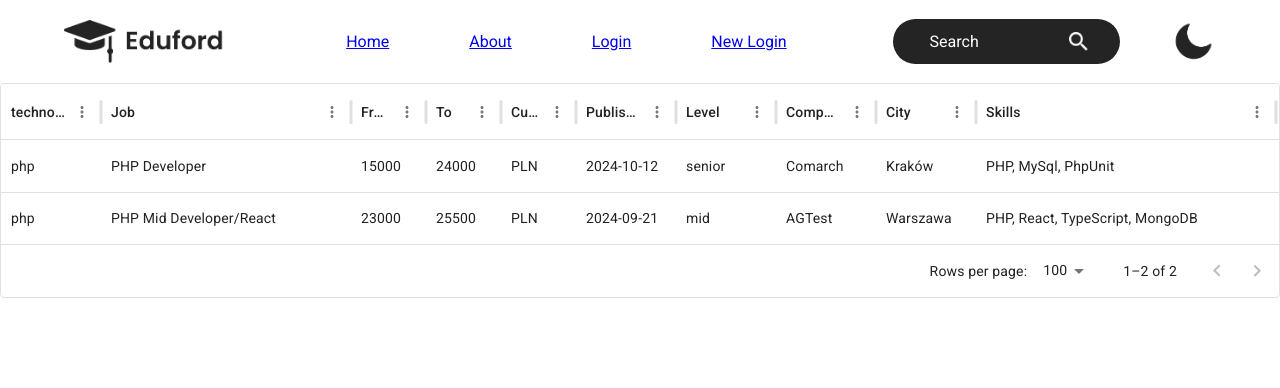
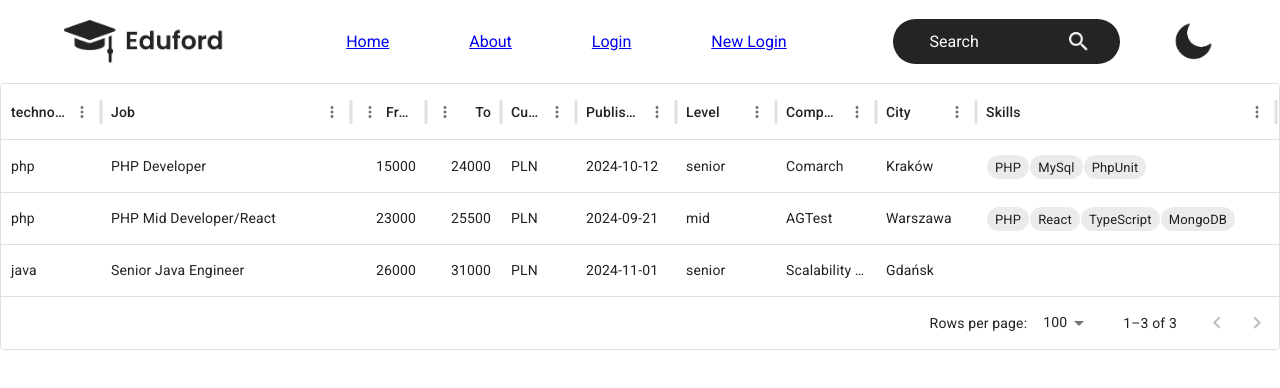
Before and after one commit to RobertCzaja/it-offers-client, a React (Create React App) app: page / in a window 1280 px wide. Shown: the top 388 px of the page. Built offline with nearby package versions, Linux system fonts and the light colour scheme.

Commit message:
Show skills as a separated chips

```diff
--- /dev/null
+++ b/src/Components/OfferList/OfferList.css
@@ -0,0 +1,3 @@
+.offer-list .skill-chip {
+    margin-left: 1px;
+}
--- a/src/Components/OfferList/OfferList.tsx
+++ b/src/Components/OfferList/OfferList.tsx
@@ -1,53 +1,39 @@
 import React from 'react';
 import {DataGrid, GridColDef, GridRowsProp} from '@mui/x-data-grid';
+import {MockedData} from "../../Mocks/MockedData";
+import {Chip} from "@mui/material";
+import './OfferList.css';
 
 export const OfferList = () => {
-
-    const rows: GridRowsProp = [
-        {
-            id: '7c353b81-74d8-4dcc-8506-4bafadc70a5a',
-            technology: 'php',
-            title: 'PHP Developer',
-            salaryFrom: '15000',
-            salaryTo: '24000',
-            salaryCurrency: 'PLN',
-            requiredSkills: 'PHP, MySql, PhpUnit',
-            publishedAt: '2024-10-12',
-            seniority: 'senior',
-            companyName: 'Comarch',
-            companyCity: 'Kraków',
-        },
-        {
-            id: '56ad7f24-0871-49fd-996b-605d0011a354',
-            technology: 'php',
-            title: 'PHP Mid Developer/React',
-            salaryFrom: '23000',
-            salaryTo: '25500',
-            salaryCurrency: 'PLN',
-            requiredSkills: 'PHP, React, TypeScript, MongoDB',
-            publishedAt: '2024-09-21',
-            seniority: 'mid',
-            companyName: 'AGTest',
-            companyCity: 'Warszawa',
-        },
-    ];
+    const rows: GridRowsProp = MockedData.offers();
 
     const columns: GridColDef[] = [
         { field: 'technology', headerName: 'technology', width: 100 },
         { field: 'title', headerName: 'Job', width: 250 },
-        { field: 'salaryFrom', headerName: 'From', width: 75 },
-        { field: 'salaryTo', headerName: 'To', width: 75 },
+        { field: 'salaryFrom', headerName: 'From', type: 'number', width: 75 },
+        { field: 'salaryTo', headerName: 'To', type: 'number', width: 75 },
         { field: 'salaryCurrency', headerName: 'Currency', width: 75 },
-        { field: 'publishedAt', headerName: 'Published', width: 100 },
+        { field: 'publishedAt', headerName: 'Published', width: 100 }, //todo check it there is not special type for date
         { field: 'seniority', headerName: 'Level', width: 100 },
         { field: 'companyName', headerName: 'Company', width: 100 },
         { field: 'companyCity', headerName: 'City', width: 100 },
-        { field: 'requiredSkills', headerName: 'Skills', width: 300 },
+        {
+            field: 'requiredSkills',
+            headerName: 'Skills',
+            width: 300,
+            renderCell: (params) => <>
+                {params.value.map(
+                    (skill: string) => <Chip key={skill} size="small" label={skill} className='skill-chip' />
+                )}
+            </>
+        },
     ];
 
     return (
         <>
-            <DataGrid rows={rows} columns={columns} />
+            <div className='offer-list'>
+                <DataGrid rows={rows} columns={columns} />
+            </div>
         </>
     );
 }
--- /dev/null
+++ b/src/Mocks/MockedData.ts
@@ -0,0 +1,45 @@
+export class MockedData {
+    static offers ()  {
+        return [
+            {
+                id: '7c353b81-74d8-4dcc-8506-4bafadc70a5a',
+                technology: 'php',
+                title: 'PHP Developer',
+                salaryFrom: '15000',
+                salaryTo: '24000',
+                salaryCurrency: 'PLN',
+                requiredSkills: ['PHP', 'MySql', 'PhpUnit'],
+                publishedAt: '2024-10-12',
+                seniority: 'senior',
+                companyName: 'Comarch',
+                companyCity: 'Kraków',
+            },
+            {
+                id: '56ad7f24-0871-49fd-996b-605d0011a354',
+                technology: 'php',
+                title: 'PHP Mid Developer/React',
+                salaryFrom: '23000',
+                salaryTo: '25500',
+                salaryCurrency: 'PLN',
+                requiredSkills: ['PHP', 'React', 'TypeScript', 'MongoDB'],
+                publishedAt: '2024-09-21',
+                seniority: 'mid',
+                companyName: 'AGTest',
+                companyCity: 'Warszawa',
+            },
+            {
+                id: '39cc1e35-5b80-45cc-aac3-ccf1bec98575',
+                technology: 'java',
+                title: 'Senior Java Engineer',
+                salaryFrom: '26000',
+                salaryTo: '31000',
+                salaryCurrency: 'PLN',
+                requiredSkills: [],
+                publishedAt: '2024-11-01',
+                seniority: 'senior',
+                companyName: 'Scalability SA',
+                companyCity: 'Gdańsk',
+            },
+        ];
+    }
+}
```
Also changed, not shown: src/Mocks/MockedHttpConnection.ts (renamed from src/Mocks/MockedHttpConnection.tsx).
